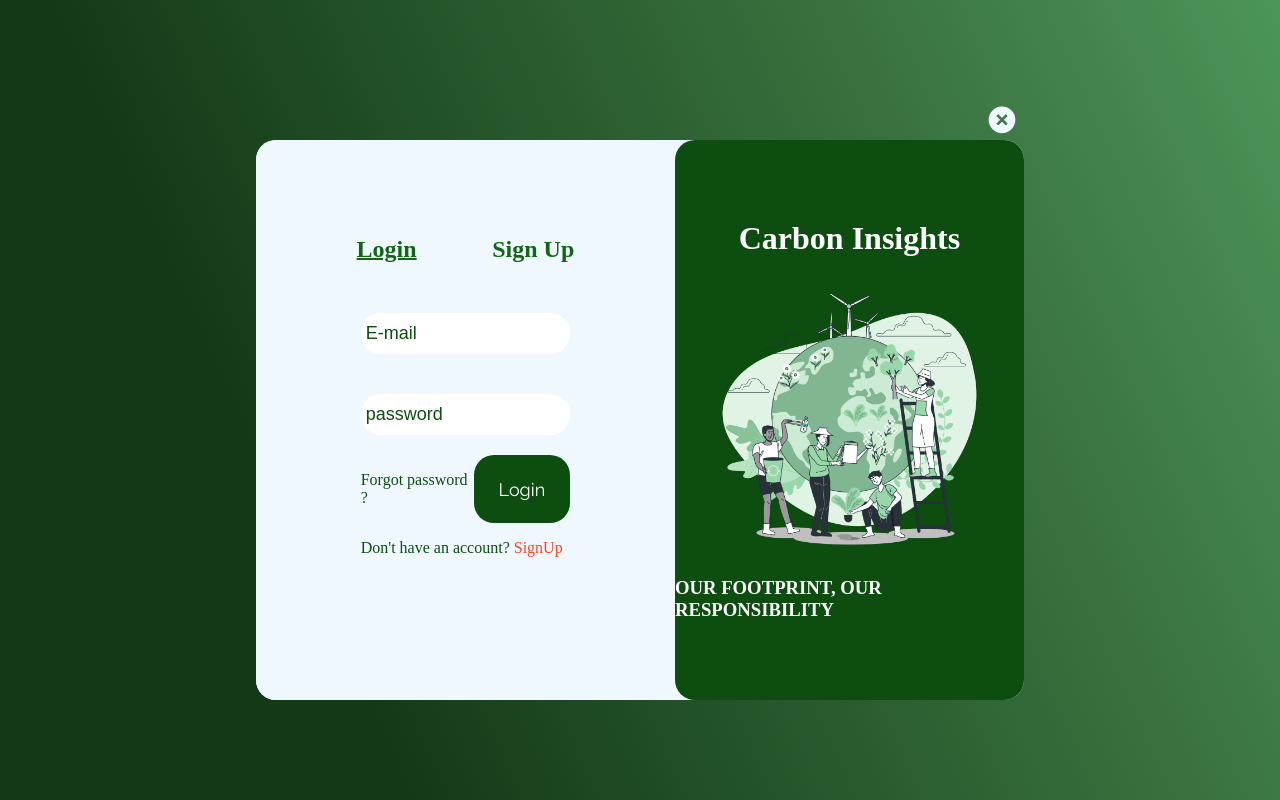
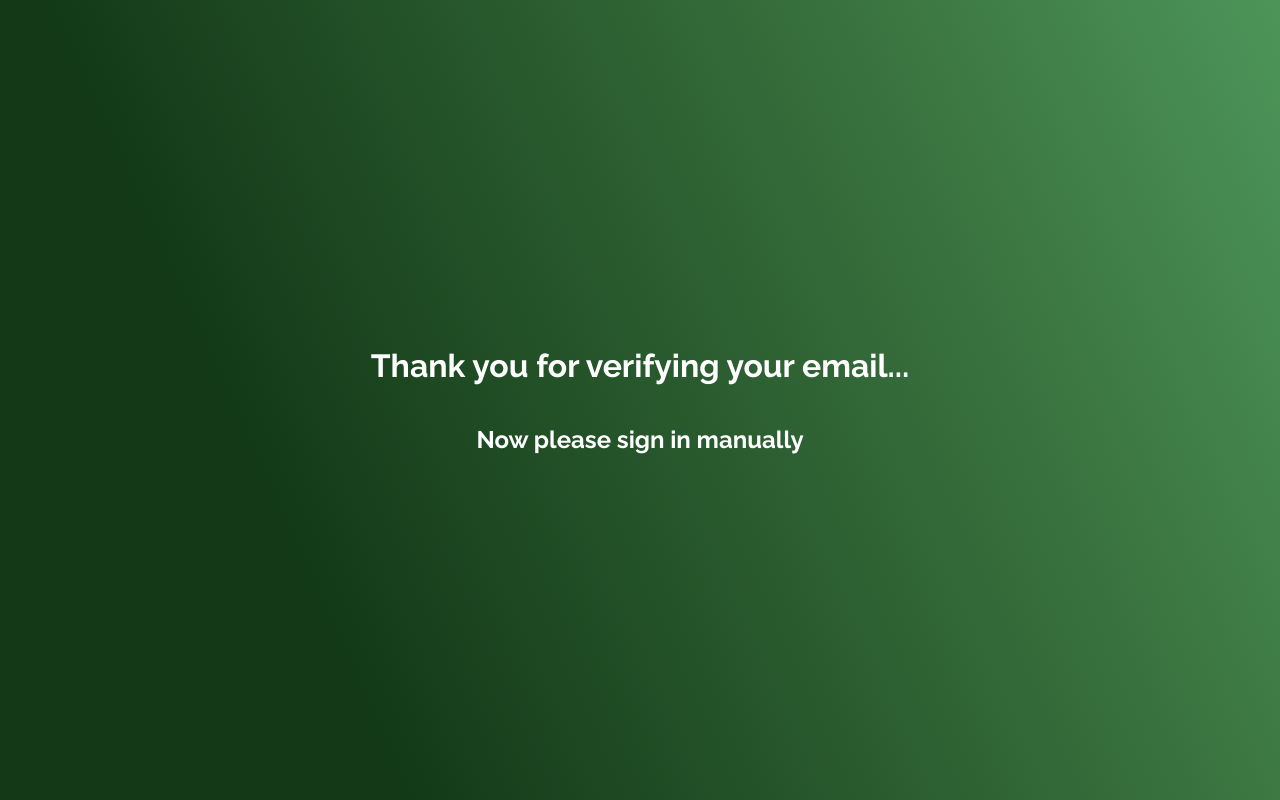
Before and after one commit to Balaram91-del/Carbon-Insights, a Vue app: page /confirmation in a window 1280 px wide. Before the commit this address led to /signin. Built offline with nearby package versions, Linux system fonts and the light colour scheme; no server answers; a web font is replaced by a local one.

Commit message:
fixed the confirmation page issue

```diff
--- a/src/views/EmailConfirmationView.vue
+++ b/src/views/EmailConfirmationView.vue
@@ -1,26 +1,30 @@
 <script setup>
 import { supabase } from '@/Clients/Supabase';
 import router from '@/router';
-import { onMounted } from 'vue';
+import { onMounted, ref } from 'vue';
+
+const showThankYouMessage = ref(false)
 
 onMounted(async () => {
-  // Check if the user session is available
   const { data } = await supabase.auth.getUser();
 
   if (data.user) {
-    // User is logged in → Send them to dashboard
-    router.replace('/dashboard');
+    // User logged in → show message for 2 seconds → redirect
+    showThankYouMessage.value = true
+    setTimeout(() => {
+      router.replace('/dashboard');
+    }, 2000);
   } else {
-    // No session exists → Ask them to log in
-    router.replace('/signin');
+    // User not logged in → show message forever, no redirect
+    showThankYouMessage.value = true
   }
 });
 </script>
 
 <template>
-  <main>
+  <main v-if="showThankYouMessage">
     <h1>Thank you for verifying your email...</h1>
-    <h2>Now you can open the site again</h2>
+    <h2>Now please sign in manually</h2>
   </main>
 </template>
 
```
